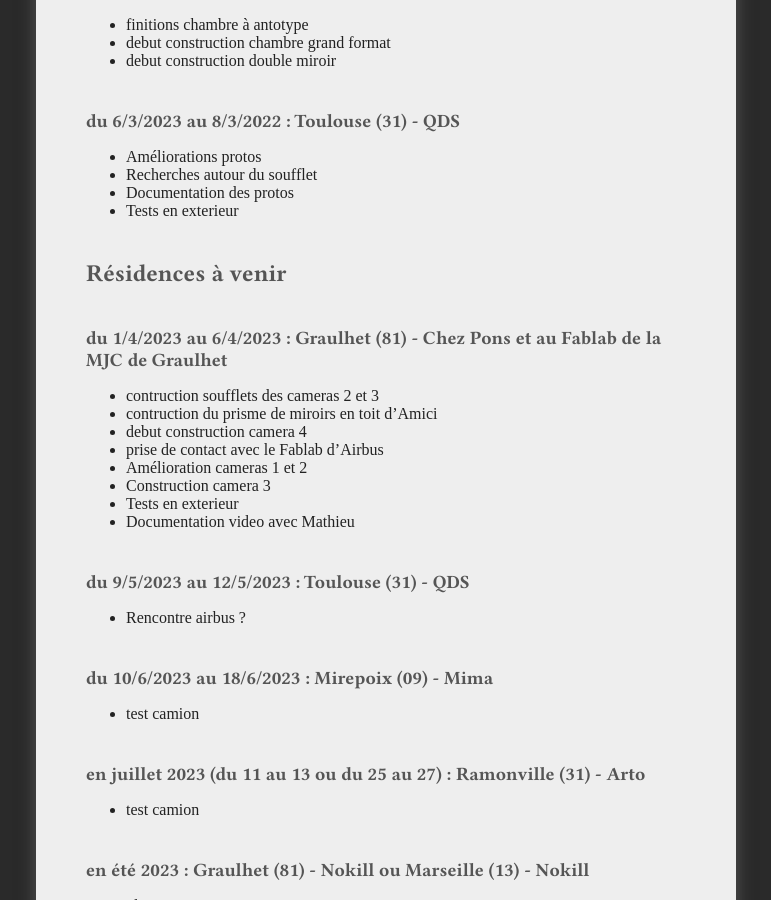
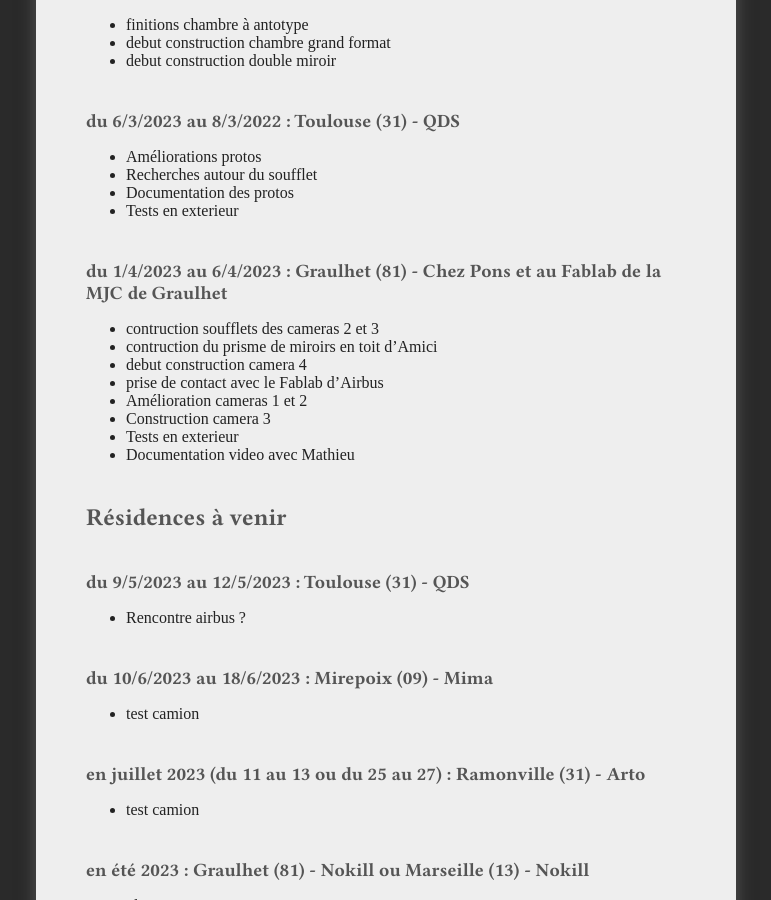
Before and after one commit to virginienokill/camera-obscura, a Jekyll site: the page built from contenu/production.md, in a window 1280 px wide and 900 px high, scrolled down 902 px. Shown: the whole window, without its empty margins (254-1025 px from the left). Built offline with Jekyll 4.4.1, drawn with Linux system fonts in a browser that asks for light colours; nearby versions of some CDN libraries; some web fonts are replaced; our own code applies the rules of GitHub Pages for plain Markdown files; a script that is not in the unit is left out; the repository's description, which GitHub fills in, is left out; some of the changed lines change nothing that is shown.

Commit message:
màj residences

```diff
--- a/contenu/production.md
+++ b/contenu/production.md
@@ -45,7 +45,6 @@
 - Documentation des protos
 - Tests en exterieur
 
-## Résidences à venir
 
 ### du 1/4/2023 au 6/4/2023 : Graulhet (81) - Chez Pons et au Fablab de la MJC de Graulhet
 
@@ -57,6 +56,8 @@
 - Construction camera 3
 - Tests en exterieur
 - Documentation video avec Mathieu
+
+## Résidences à venir
 
 
 ### du 9/5/2023 au 12/5/2023 : Toulouse (31) - QDS
```
